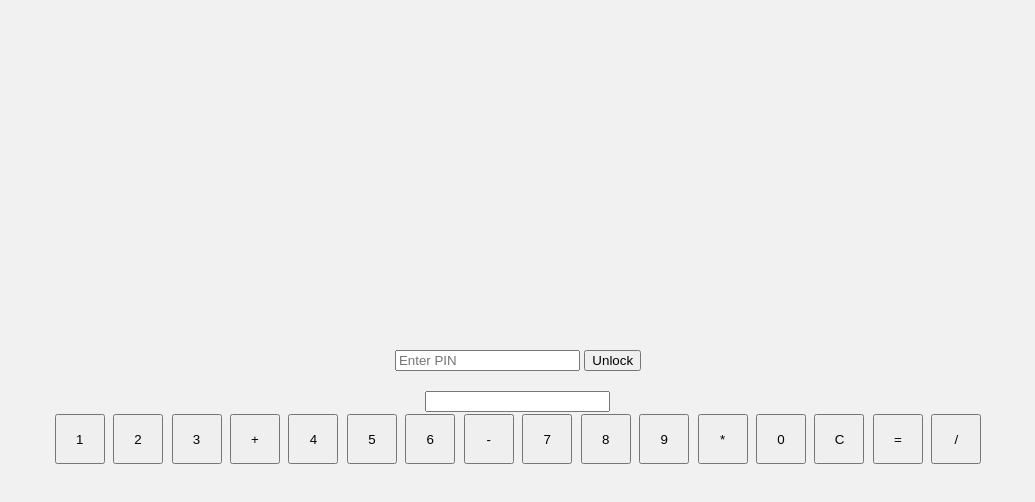
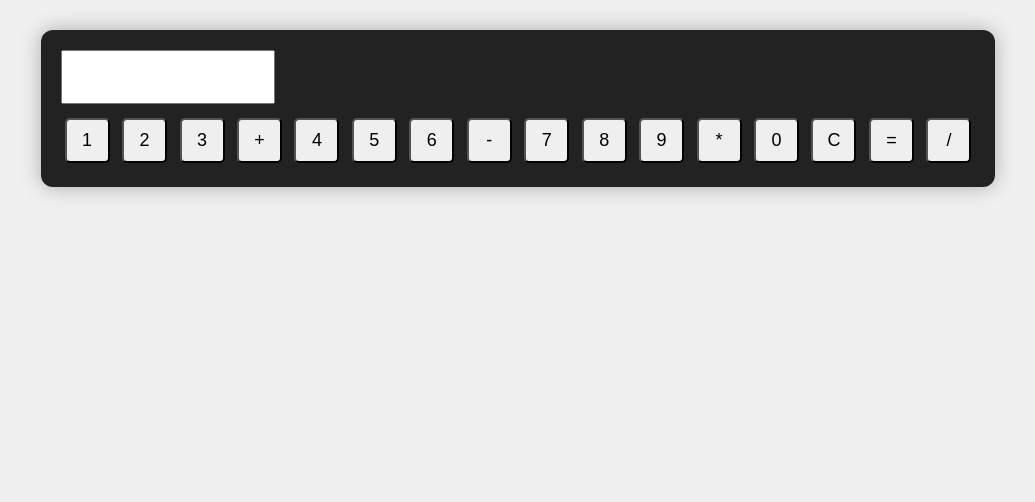
Before and after one commit to Abhiram117/AK-117-chart, a plain HTML site: page index.html in a window 1280 px wide. Shown: the whole page, without its empty margins (122-1157 px from the left). Drawn offline with Linux system fonts and the light colour scheme.

Commit message:
Add files via upload

```diff
--- a/index.html
+++ b/index.html
@@ -1,44 +1,40 @@
-
 <!DOCTYPE html>
 <html lang="en">
 <head>
-  <meta charset="UTF-8" />
-  <meta name="viewport" content="width=device-width, initial-scale=1.0"/>
+  <meta charset="UTF-8">
   <title>Calculator</title>
-  <link rel="stylesheet" href="style.css"/>
+  <link rel="stylesheet" href="style.css">
 </head>
 <body>
-  <div class="container">
-    <input id="pin" type="password" placeholder="Enter PIN" maxlength="6" />
-    <button onclick="checkPIN()">Unlock</button>
-    <div id="calculator">
-      <input type="text" id="display" readonly />
-      <div class="buttons">
-        <button onclick="appendValue('1')">1</button>
-        <button onclick="appendValue('2')">2</button>
-        <button onclick="appendValue('3')">3</button>
-        <button onclick="appendValue('+')">+</button>
-        <button onclick="appendValue('4')">4</button>
-        <button onclick="appendValue('5')">5</button>
-        <button onclick="appendValue('6')">6</button>
-        <button onclick="appendValue('-')">-</button>
-        <button onclick="appendValue('7')">7</button>
-        <button onclick="appendValue('8')">8</button>
-        <button onclick="appendValue('9')">9</button>
-        <button onclick="appendValue('*')">*</button>
-        <button onclick="appendValue('0')">0</button>
-        <button onclick="clearDisplay()">C</button>
-        <button onclick="calculate()">=</button>
-        <button onclick="appendValue('/')">/</button>
-      </div>
-    </div>
-    <div id="chat" style="display:none;">
-      <h2>SGR ❤️ AKSGR</h2>
-      <div id="messages"></div>
-      <input type="text" id="msgInput" placeholder="Type your message..." />
-      <button onclick="sendMessage()">Send</button>
+  <div class="calculator">
+    <input type="text" id="calc-display" readonly>
+    <div class="buttons">
+      <button onclick="press('1')">1</button>
+      <button onclick="press('2')">2</button>
+      <button onclick="press('3')">3</button>
+      <button onclick="press('+')">+</button>
+      <button onclick="press('4')">4</button>
+      <button onclick="press('5')">5</button>
+      <button onclick="press('6')">6</button>
+      <button onclick="press('-')">-</button>
+      <button onclick="press('7')">7</button>
+      <button onclick="press('8')">8</button>
+      <button onclick="press('9')">9</button>
+      <button onclick="press('*')">*</button>
+      <button onclick="press('0')">0</button>
+      <button onclick="clearDisplay()">C</button>
+      <button onclick="press('=')">=</button>
+      <button onclick="press('/')">/</button>
     </div>
   </div>
+
+  <div class="chat-container" id="chat" style="display:none;">
+    <h2>Secret Chat 💌</h2>
+    <div id="messages"></div>
+    <input type="text" id="msgInput" placeholder="Type your message">
+    <button onclick="sendMessage()">Send</button>
+  </div>
+
   <script src="script.js"></script>
 </body>
 </html>
--- a/script.js
+++ b/script.js
@@ -1,37 +1,34 @@
+let display = document.getElementById('calc-display');
 
-const secretPIN = "117117";
-
-function checkPIN() {
-  const pin = document.getElementById("pin").value;
-  if (pin === secretPIN) {
-    document.getElementById("calculator").style.display = "none";
-    document.getElementById("chat").style.display = "block";
+function press(val) {
+  if (val === '=') {
+    if (display.value === 'AK117') {
+      document.querySelector('.calculator').style.display = 'none';
+      document.getElementById('chat').style.display = 'block';
+    } else {
+      try {
+        display.value = eval(display.value);
+      } catch {
+        display.value = 'Error';
+      }
+    }
   } else {
-    alert("Wrong PIN!");
+    display.value += val;
   }
 }
 
-function appendValue(val) {
-  document.getElementById("display").value += val;
-}
-
 function clearDisplay() {
-  document.getElementById("display").value = "";
-}
-
-function calculate() {
-  const result = eval(document.getElementById("display").value);
-  document.getElementById("display").value = result;
+  display.value = '';
 }
 
 function sendMessage() {
-  const input = document.getElementById("msgInput");
-  const message = input.value.trim();
-  if (message) {
-    const chat = document.getElementById("messages");
-    const msgElement = document.createElement("div");
-    msgElement.textContent = "You: " + message;
-    chat.appendChild(msgElement);
-    input.value = "";
+  const input = document.getElementById('msgInput');
+  const msg = input.value.trim();
+  if (msg !== '') {
+    const div = document.createElement('div');
+    div.textContent = `You: ${msg}`;
+    document.getElementById('messages').appendChild(div);
+    input.value = '';
+    document.getElementById('messages').scrollTop = document.getElementById('messages').scrollHeight;
   }
 }
--- a/style.css
+++ b/style.css
@@ -1,29 +1,50 @@
-
 body {
   font-family: Arial, sans-serif;
   display: flex;
-  justify-content: center;
+  flex-direction: column;
   align-items: center;
-  height: 100vh;
-  background-color: #f1f1f1;
+  margin: 30px;
+  background: #f0f0f0;
 }
-.container {
-  text-align: center;
+
+.calculator {
+  background: #222;
+  padding: 20px;
+  border-radius: 12px;
+  box-shadow: 0 0 20px #aaa;
 }
-#calculator, #chat {
-  margin-top: 20px;
+
+#calc-display {
+  width: 200px;
+  height: 40px;
+  font-size: 20px;
+  text-align: right;
+  margin-bottom: 10px;
+  padding: 5px;
 }
+
 .buttons button {
-  width: 50px;
-  height: 50px;
-  margin: 2px;
+  width: 45px;
+  height: 45px;
+  margin: 4px;
+  font-size: 18px;
+  border-radius: 5px;
 }
+
+.chat-container {
+  margin-top: 30px;
+  width: 90%;
+  max-width: 400px;
+  background: #fff;
+  padding: 15px;
+  border-radius: 10px;
+  box-shadow: 0 0 10px #999;
+}
+
 #messages {
+  border: 1px solid #ddd;
+  padding: 10px;
   height: 200px;
-  width: 300px;
-  overflow-y: auto;
-  border: 1px solid #ccc;
-  margin: 10px auto;
-  padding: 10px;
-  background: #fff;
+  overflow-y: scroll;
+  margin-bottom: 10px;
 }
```
